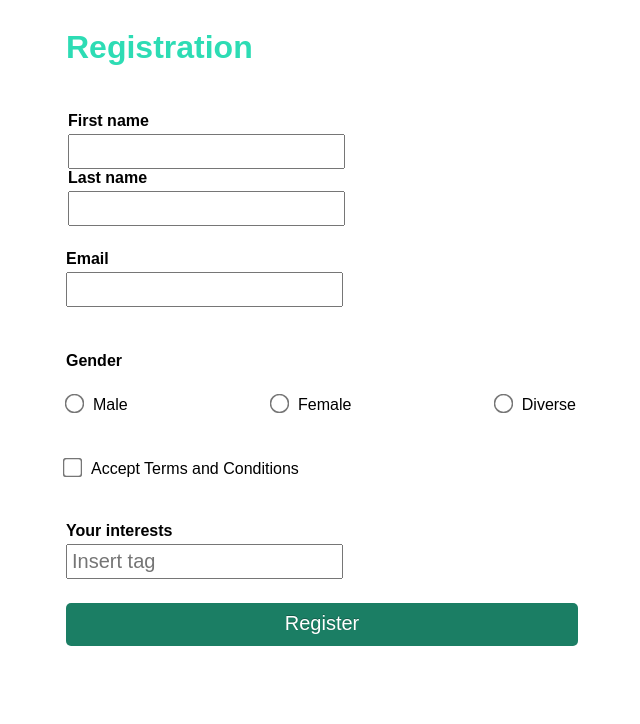
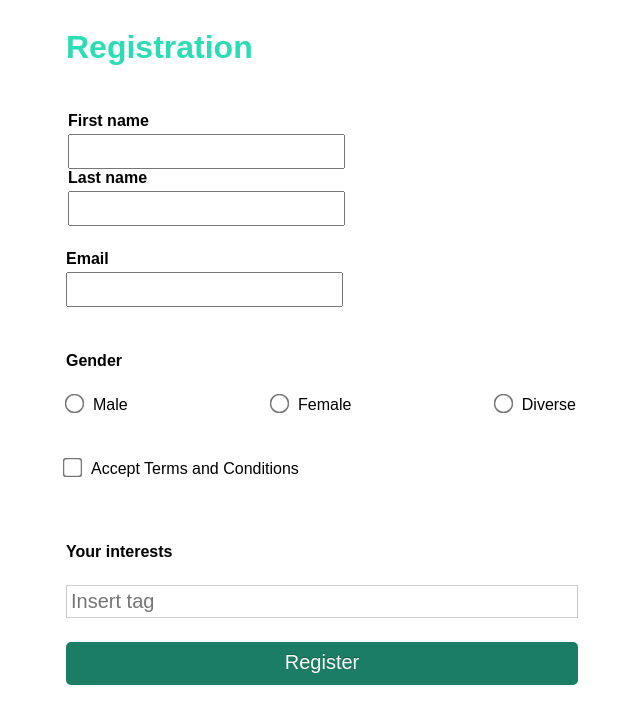
Before and after one commit to miriamhaenle/react-forms-demo, a React (Create React App) app: page / in a window 1280 px wide. Shown: the top 724 px of the page, without its empty margins (318-958 px from the left). Built offline with nearby package versions, Linux system fonts and the light colour scheme.

Commit message:
Delete tag on click

```diff
--- a/src/Form.js
+++ b/src/Form.js
@@ -36,6 +36,11 @@ export default function Form() {
       ...userProfile,
       tags: [...userProfile.tags, tag],
     })
+  }
+
+  function deleteTags(currentTag) {
+    const updatedTagList = userProfile.tags.filter((tag) => tag !== currentTag)
+    setUserProfile({ ...userProfile, tags: [...updatedTagList] })
   }
 
   return (
@@ -127,6 +132,7 @@ export default function Form() {
         tags={userProfile.tags}
         onUpdateTags={updateTags}
         headline="Your interests"
+        onDeleteTag={deleteTags}
       />
       <Button>Register</Button>
     </RegisterForm>
--- a/src/Tags.js
+++ b/src/Tags.js
@@ -1,7 +1,7 @@
 import { useState } from 'react'
 import styled from 'styled-components/macro'
 
-export default function Tags({ tags, onUpdateTags, headline }) {
+export default function Tags({ tags, onUpdateTags, headline, onDeleteTag }) {
   const [inputValue, setInputValue] = useState('')
 
   function handleChange(event) {
@@ -11,14 +11,17 @@ export default function Tags({ tags, onUpdateTags, headline }) {
   function handleKeyDown(event) {
     if (event.key === 'Enter') {
       event.preventDefault()
-      onUpdateTags(inputValue)
+      onUpdateTags(inputValue.toUpperCase())
       setInputValue('')
     }
   }
 
   return (
+    <>
+      <h4>{headline}</h4>
       <Tag>
-      <label htmlFor="tag">{headline}</label>
+        {tagsList(tags, onDeleteTag)}
+
         <input
           name="tag"
           type="text"
@@ -27,24 +30,36 @@ export default function Tags({ tags, onUpdateTags, headline }) {
           onChange={handleChange}
           onKeyDown={handleKeyDown}
         />
-      {tagsList(tags)}
       </Tag>
+    </>
   )
 }
 
-function tagsList(tags) {
+function tagsList(tags, onDeleteTag) {
   return (
-    <section>
+    <>
       {tags.map((tag, index) => (
-        <span key={index}>{tag} </span>
+        <span key={index}>
+          {tag} <strong onClick={() => onDeleteTag(tag)}>X</strong>
+        </span>
       ))}
-    </section>
+    </>
   )
 }
 
 const Tag = styled.div`
+  border: 1px solid #ccc;
+  display: flex;
+  flex-wrap: wrap;
+
   label {
     font-weight: bold;
+  }
+
+  input {
+    border: none;
+    font-size: 0.9rem;
+    width: 20%;
   }
 
   span {
@@ -53,6 +68,6 @@ const Tag = styled.div`
     color: white;
     display: inline-block;
     padding: 0.5rem;
-    margin: 0.5rem 0.5rem 0 0;
+    margin: 0.5rem;
   }
 `
```
Lines whose indentation alone changed are shown as unchanged.
